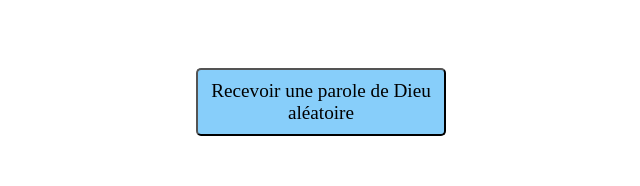
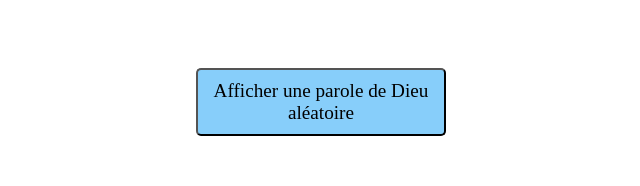
Before and after one commit to jmcob/uneparole.love, a Vue app: page / in a window 1280 px wide. Shown: the top 186 px of the page, without its empty margins (319-959 px from the left). Built offline with nearby package versions, Linux system fonts and the light colour scheme; a web font is replaced by a local one.

Commit message:
maj laurence 4

```diff
--- a/src/App.vue
+++ b/src/App.vue
@@ -1,7 +1,7 @@
 <template>
   <div class="cadre">
     <button class="button" @click="reload()">
-      Recevoir une parole de Dieu aléatoire
+      Afficher une parole de Dieu aléatoire
     </button>
     <div class="uneparole" v-if="wordClick">
       <p>{{ uneparole.parole }}</p>
```
